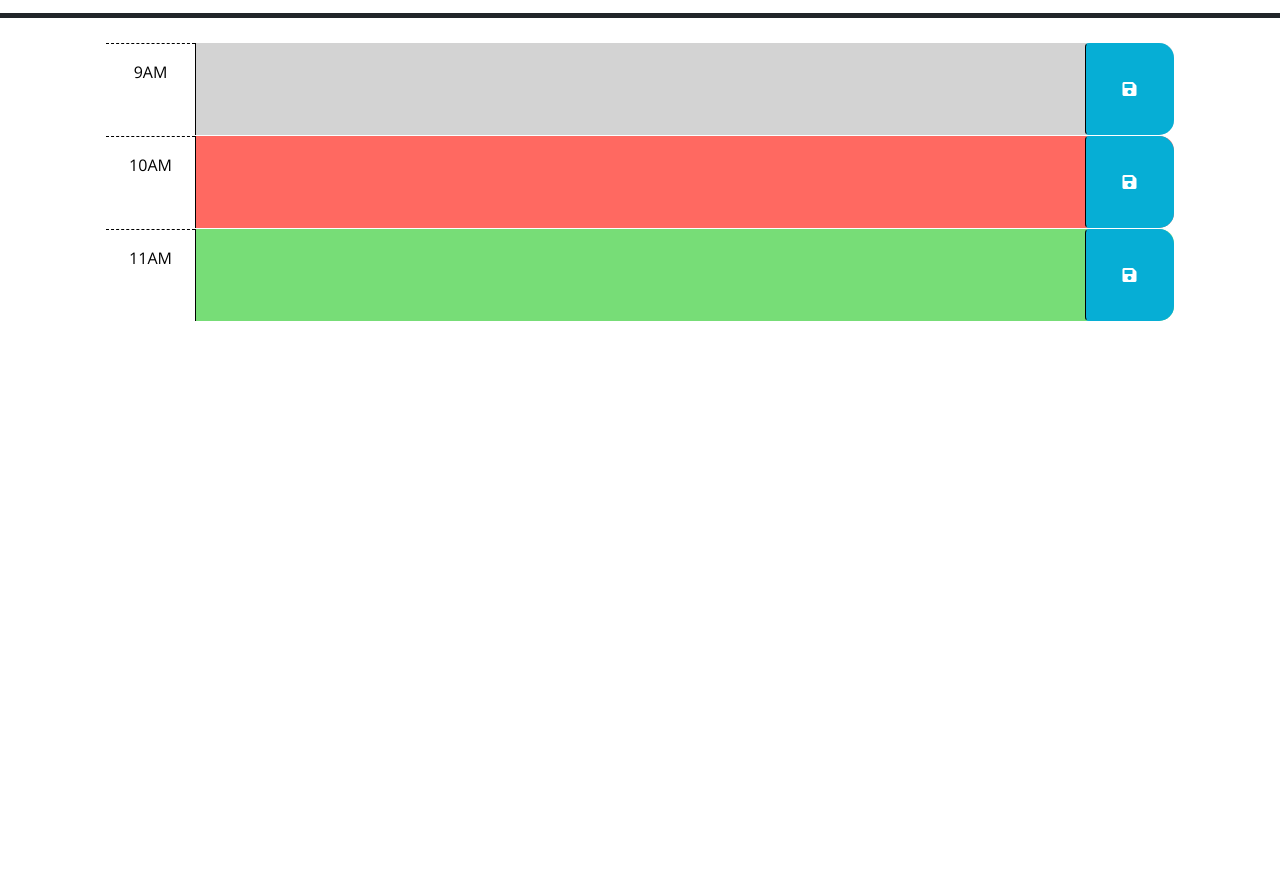
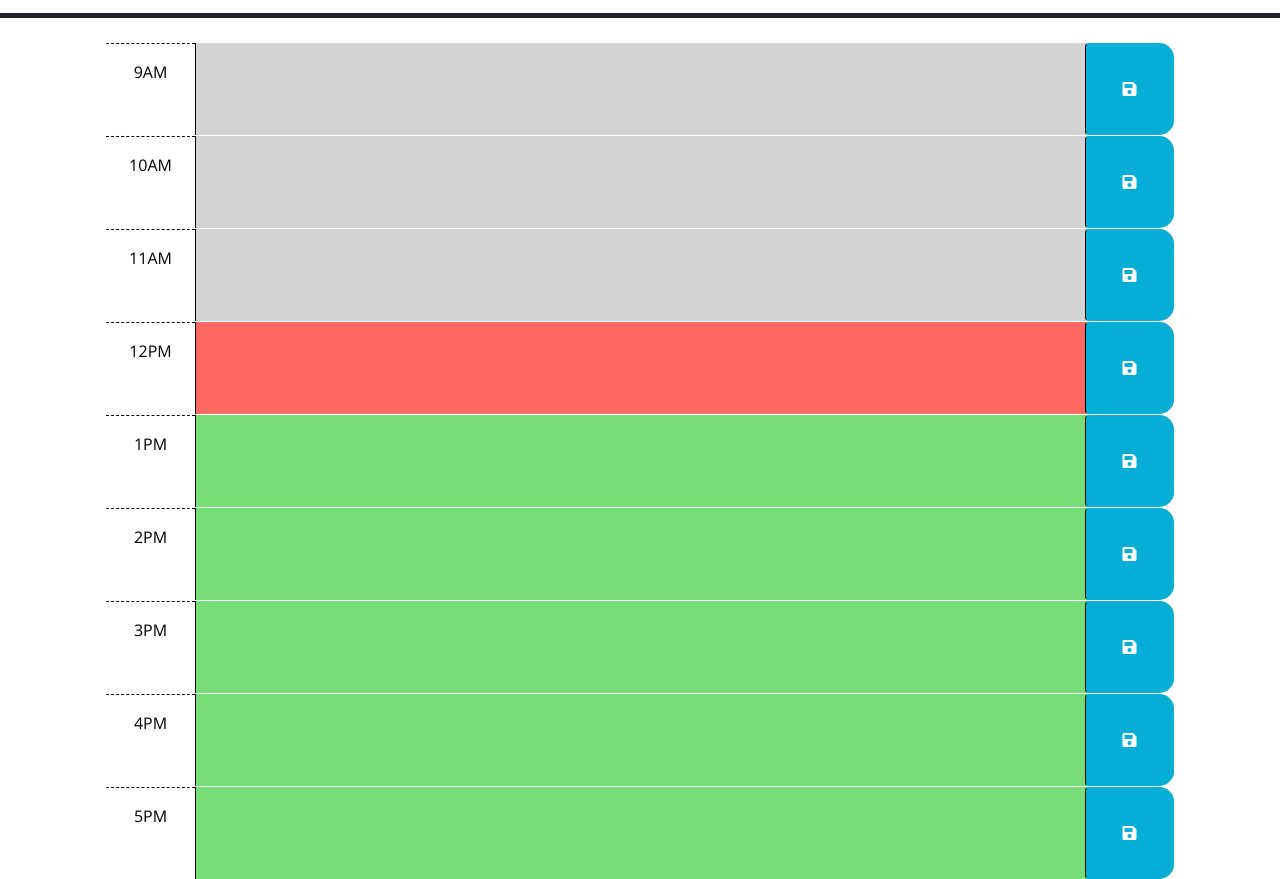
Before and after one commit to tgold1/work-day-scheduler, a plain HTML site: page index.html in a window 1280 px wide. Shown: the part 260-1139 px from the top of the page. Before the commit the page ends 800 px from the top, so only its background shows below. Drawn offline with nearby package versions, Linux system fonts and the light colour scheme.

Commit message:
added hour blocks to index.html file

```diff
--- a/Assets/js/script.js
+++ b/Assets/js/script.js
@@ -10,6 +10,14 @@ function displayTime () {
 }
 displayTime ();
 setInterval(displayTime, 1000);
+
+$(".saveBtn").on("click", function () {
+  var text = $(this).siblings(".description").val();
+  var time = $(this).parent().attr("id");
+
+  localStorage.setItem(time, text);
+})
+
 
   // TODO: Add a listener for click events on the save button. This code should
   // use the id in the containing time-block as a key to save the user input in
--- a/index.html
+++ b/index.html
@@ -49,10 +49,23 @@
           <i class="fas fa-save" aria-hidden="true"></i>
         </button>
       </div>
-
+      <div id="hour-10" class="row time-block past">
+        <div class="col-2 col-md-1 hour text-center py-3">10AM</div>
+        <textarea class="col-8 col-md-10 description" rows="3"> </textarea>
+        <button class="btn saveBtn col-2 col-md-1" aria-label="save">
+          <i class="fas fa-save" aria-hidden="true"></i>
+        </button>
+      </div>
+      <div id="hour-11" class="row time-block past">
+        <div class="col-2 col-md-1 hour text-center py-3">11AM</div>
+        <textarea class="col-8 col-md-10 description" rows="3"> </textarea>
+        <button class="btn saveBtn col-2 col-md-1" aria-label="save">
+          <i class="fas fa-save" aria-hidden="true"></i>
+        </button>
+      </div>
       <!-- Example of a a present time block. The "present" class adds a red background color. -->
-      <div id="hour-10" class="row time-block present">
-        <div class="col-2 col-md-1 hour text-center py-3">10AM</div>
+      <div id="hour-12" class="row time-block present">
+        <div class="col-2 col-md-1 hour text-center py-3">12PM</div>
         <textarea class="col-8 col-md-10 description" rows="3"> </textarea>
         <button class="btn saveBtn col-2 col-md-1" aria-label="save">
           <i class="fas fa-save" aria-hidden="true"></i>
@@ -60,13 +73,41 @@
       </div>
 
       <!-- Example of a future time block. The "future" class adds a green background color. -->
-      <div id="hour-11" class="row time-block future">
-        <div class="col-2 col-md-1 hour text-center py-3">11AM</div>
+      <div id="hour-1" class="row time-block future">
+        <div class="col-2 col-md-1 hour text-center py-3">1PM</div>
         <textarea class="col-8 col-md-10 description" rows="3"> </textarea>
         <button class="btn saveBtn col-2 col-md-1" aria-label="save">
           <i class="fas fa-save" aria-hidden="true"></i>
         </button>
       </div>
+      <div id="hour-2" class="row time-block future">
+        <div class="col-2 col-md-1 hour text-center py-3">2PM</div>
+        <textarea class="col-8 col-md-10 description" rows="3"> </textarea>
+        <button class="btn saveBtn col-2 col-md-1" aria-label="save">
+          <i class="fas fa-save" aria-hidden="true"></i>
+        </button>
+      </div>
+      <div id="hour-3" class="row time-block future">
+        <div class="col-2 col-md-1 hour text-center py-3">3PM</div>
+        <textarea class="col-8 col-md-10 description" rows="3"> </textarea>
+        <button class="btn saveBtn col-2 col-md-1" aria-label="save">
+          <i class="fas fa-save" aria-hidden="true"></i>
+        </button>
+      </div>
+      <div id="hour-4" class="row time-block future">
+        <div class="col-2 col-md-1 hour text-center py-3">4PM</div>
+        <textarea class="col-8 col-md-10 description" rows="3"> </textarea>
+        <button class="btn saveBtn col-2 col-md-1" aria-label="save">
+          <i class="fas fa-save" aria-hidden="true"></i>
+        </button>
+      </div><div id="hour-5" class="row time-block future">
+        <div class="col-2 col-md-1 hour text-center py-3">5PM</div>
+        <textarea class="col-8 col-md-10 description" rows="3"> </textarea>
+        <button class="btn saveBtn col-2 col-md-1" aria-label="save">
+          <i class="fas fa-save" aria-hidden="true"></i>
+        </button>
+      </div>
+
     </div>
     <script src="https://code.jquery.com/jquery-3.4.1.min.js"></script>
     <script
```
